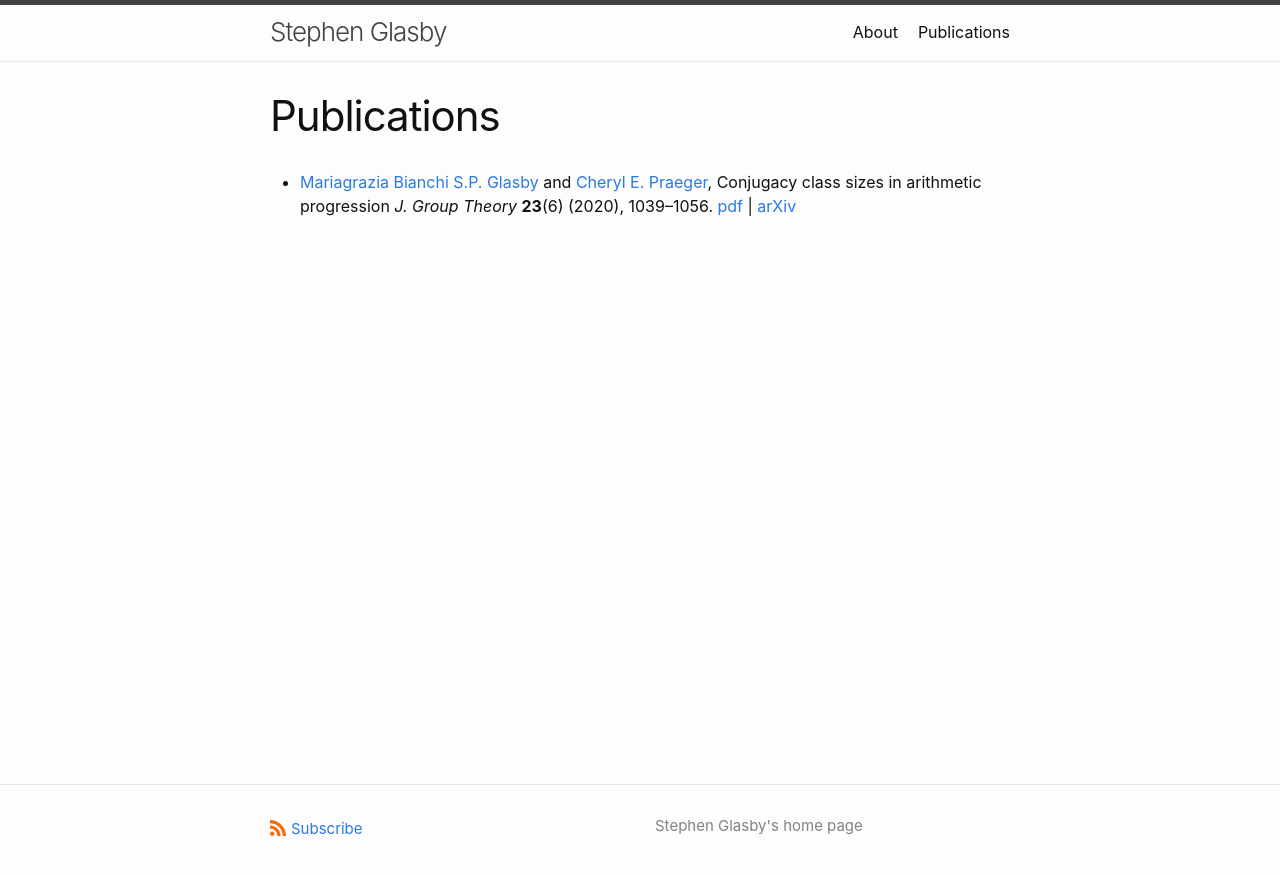
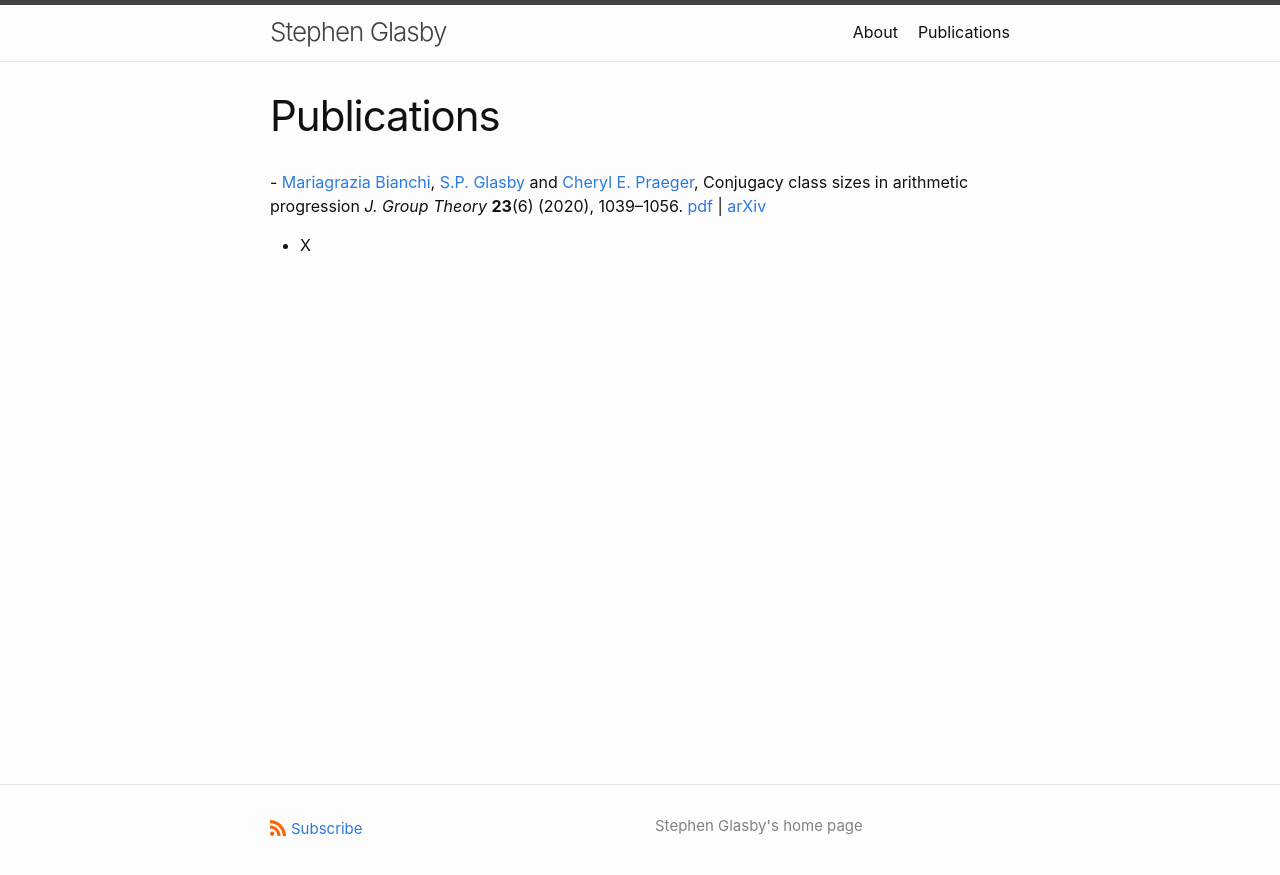
Before and after one commit to StephenGlasby/StephenGlasby.github.io, a Jekyll site: the page built from publications.md, in a window 1280 px wide. Shown: the top 875 px of the page. Built offline with Jekyll 4.4.1, drawn with Linux system fonts in a browser that asks for light colours.

Commit message:
changes to Conj classes paper

```diff
--- a/publications.md
+++ b/publications.md
@@ -4,9 +4,12 @@
 permalink: /publications/
 ---
 
-- [Mariagrazia Bianchi](https://www.unimi.it/en/ugov/person/mariagrazia-bianchi)
-  [S.P. Glasby](https://staffhome.ecm.uwa.edu.au/~00059629/)
+-
+[Mariagrazia Bianchi](https://www.unimi.it/en/ugov/person/mariagrazia-bianchi),
+[S.P. Glasby](https://staffhome.ecm.uwa.edu.au/~00059629/)
 and [Cheryl E. Praeger](https://www.uwa.edu.au/people/cheryl.praeger),
 Conjugacy class sizes in arithmetic progression
 *J. Group Theory* **23**(6) (2020), 1039--1056.
 [pdf](https://staffhome.ecm.uwa.edu.au/~00059629/BianchiGlasbyPraegerConjugacyClassSizesInAP.pdf) | [arXiv](https://arxiv.org/abs/2003.03906)
+
+- X
```
